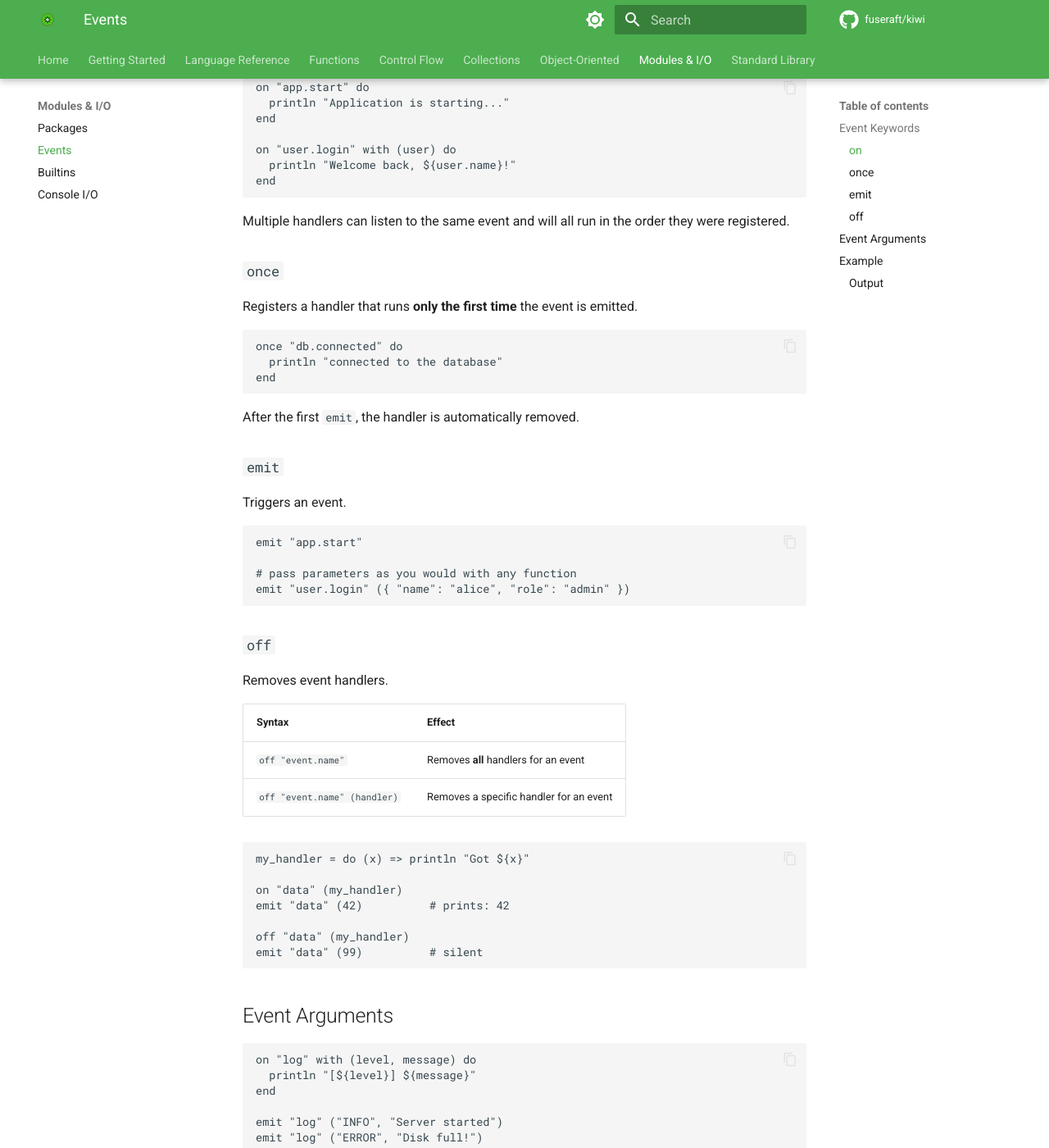
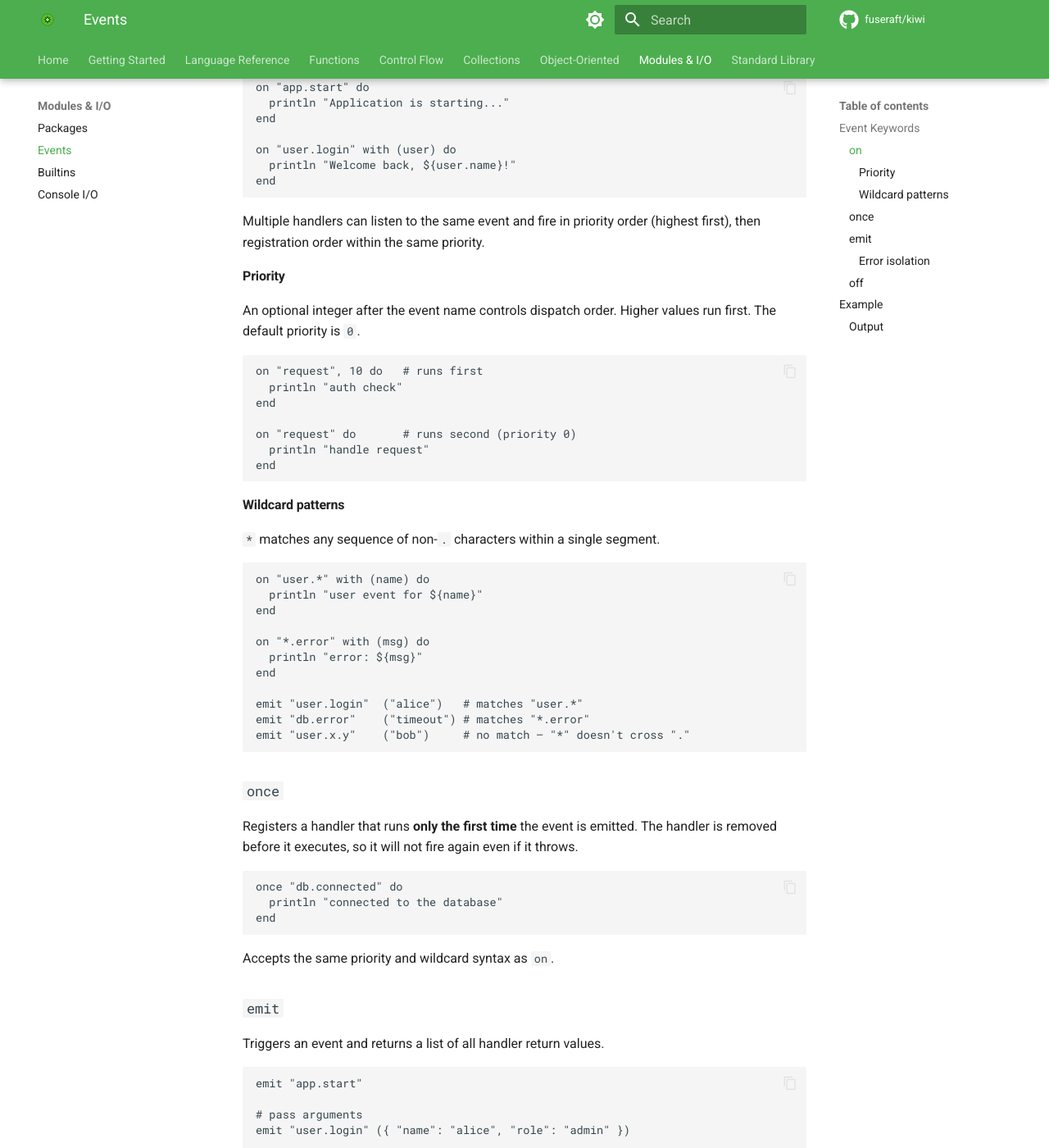
Before and after one commit to fuseraft/kiwi, an MkDocs documentation site: the page built from docs/events.md, in a window 1280 px wide and 1400 px high, scrolled down 345 px. Shown: the whole window at 82% size. Built offline with MkDocs 1.6.1 and Material for MkDocs 9.7.7, drawn with Linux system fonts in a browser that asks for light colours; comment, search, counter and statistics services are not loaded; some of the changed text lies outside the part shown.

Commit message:
Update docs

````diff
--- a/docs/events.md
+++ b/docs/events.md
@@ -1,6 +1,6 @@
 # Events
 
-Kiwi provides a lightweight, zero-allocation, built-in event bus.
+Kiwi has a built-in event bus with wildcard routing, handler priority, and error isolation.
 
 ## Event Keywords
 
@@ -18,11 +18,46 @@ on "user.login" with (user) do
 end
 ```
 
-Multiple handlers can listen to the same event and will all run in the order they were registered.
+Multiple handlers can listen to the same event and fire in priority order (highest first),
+then registration order within the same priority.
+
+#### Priority
+
+An optional integer after the event name controls dispatch order. Higher values run first.
+The default priority is `0`.
+
+```kiwi
+on "request", 10 do   # runs first
+  println "auth check"
+end
+
+on "request" do       # runs second (priority 0)
+  println "handle request"
+end
+```
+
+#### Wildcard patterns
+
+`*` matches any sequence of non-`.` characters within a single segment.
+
+```kiwi
+on "user.*" with (name) do
+  println "user event for ${name}"
+end
+
+on "*.error" with (msg) do
+  println "error: ${msg}"
+end
+
+emit "user.login"  ("alice")   # matches "user.*"
+emit "db.error"    ("timeout") # matches "*.error"
+emit "user.x.y"    ("bob")     # no match — "*" doesn't cross "."
+```
 
 ### `once`
 
 Registers a handler that runs **only the first time** the event is emitted.
+The handler is removed before it executes, so it will not fire again even if it throws.
 
 ```kiwi
 once "db.connected" do
@@ -30,17 +65,45 @@ once "db.connected" do
 end
 ```
 
-After the first `emit`, the handler is automatically removed.
+Accepts the same priority and wildcard syntax as `on`.
 
 ### `emit`
 
-Triggers an event.
+Triggers an event and returns a list of all handler return values.
 
 ```kiwi
 emit "app.start"
 
-# pass parameters as you would with any function
+# pass arguments
 emit "user.login" ({ "name": "alice", "role": "admin" })
+
+# capture return values
+on "calc" with (x) do
+  return x * 2
+end
+
+results = emit "calc" (21)   # results == [42]
+```
+
+#### Error isolation
+
+If a handler throws, the remaining handlers still run. All errors are collected and
+re-thrown as a single error after the full dispatch round completes.
+
+```kiwi
+on "tick" do
+  throw "oops"
+end
+
+on "tick" do
+  println "I still run"
+end
+
+try
+  emit "tick"
+catch (err)
+  println err   # reports the collected error
+end
 ```
 
 ### `off`
@@ -49,28 +112,17 @@ Removes event handlers.
 
 | Syntax | Effect |
 |---|---|
-| `off "event.name"` | Removes **all** handlers for an event |
-| `off "event.name" (handler)` | Removes a specific handler for an event |
+| `off "event.name"` | Removes **all** handlers for that pattern |
+| `off "event.name" (handler)` | Removes a specific handler |
 
 ```kiwi
 my_handler = do (x) => println "Got ${x}"
 
 on "data" (my_handler)
-emit "data" (42)          # prints: 42
+emit "data" (42)          # prints: Got 42
 
 off "data" (my_handler)
 emit "data" (99)          # silent
-```
-
-## Event Arguments
-
-```kiwi
-on "log" with (level, message) do
-  println "[${level}] ${message}"
-end
-
-emit "log" ("INFO", "Server started")
-emit "log" ("ERROR", "Disk full!")
 ```
 
 ## Example
@@ -81,7 +133,7 @@ on "string-repeat" with (text: string, count: integer) do
 end
 
 repeat 5 as i do
-  emit "string-repeat", "kiwi", i
+  emit "string-repeat" ("kiwi", i)
 end
 ```
 
````
